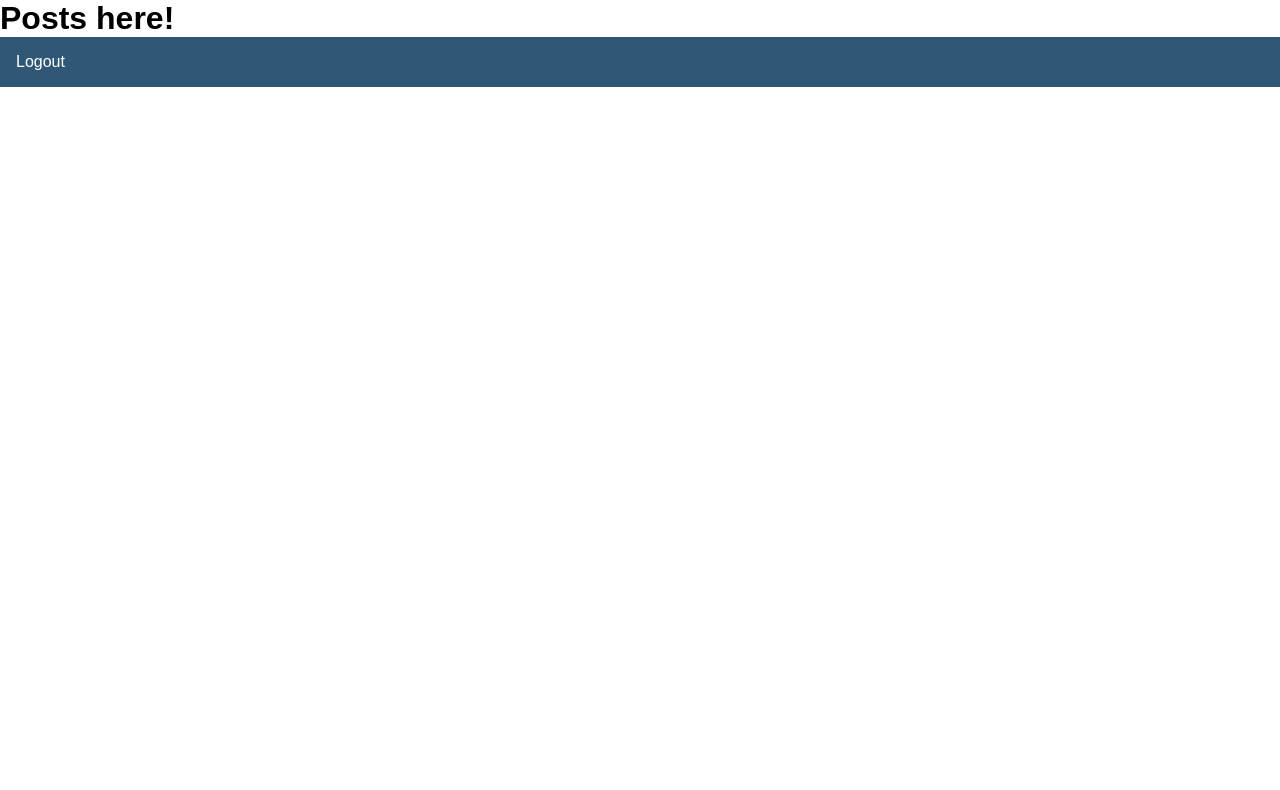
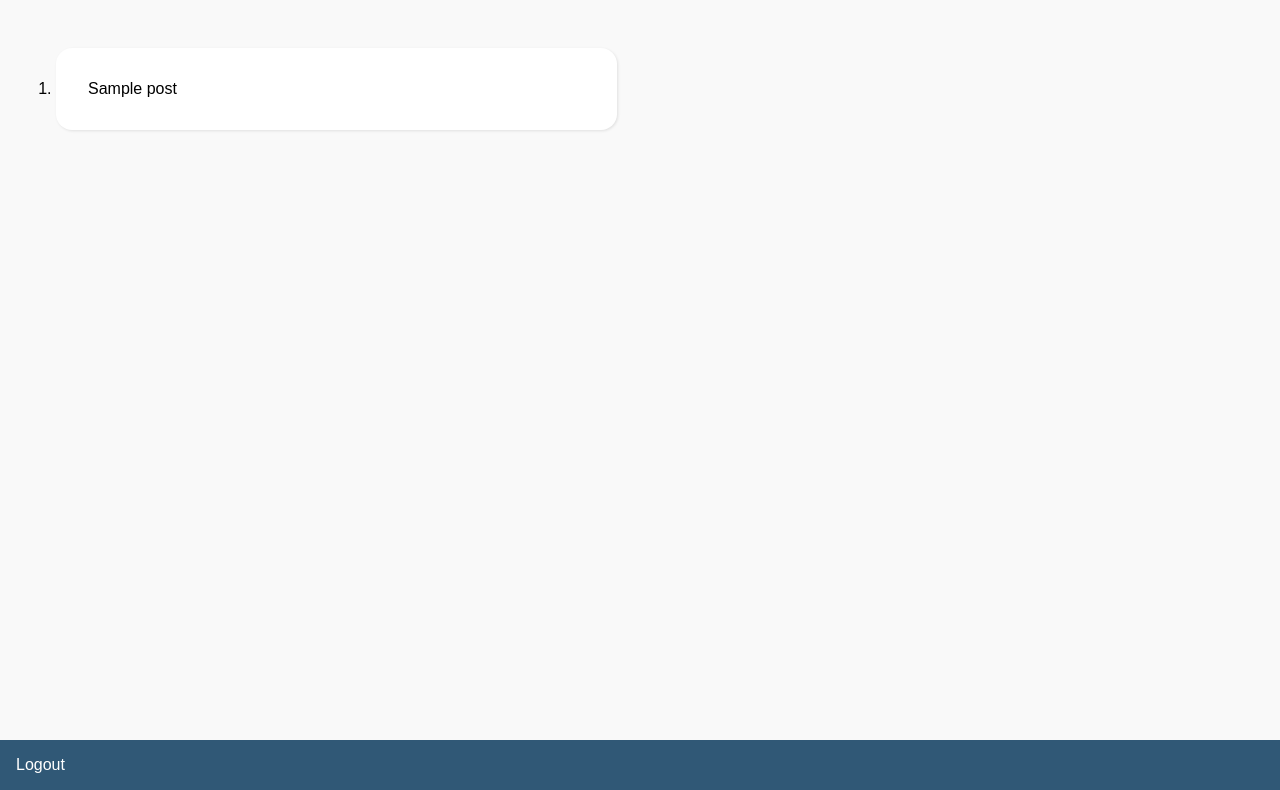
Before and after one commit to tian2992/afinidata-content-manager, a Django app: page /posts/ in a window 1280 px wide. Shown: the part 60-850 px from the top of the page. Before the commit the page ends 147 px from the top, so only its background shows below. Run offline with Django 3.2, Linux system fonts and the light colour scheme; a user stored in the database is signed in; tables that the repository leaves empty hold one stand-in row (values such as "Sample post"); parts of the project's set-up code (start-up, migrations or seed data) failed here and were passed over.

Commit message:
Create post list with pagination

```diff
--- a/posts/templates/posts/index.html
+++ b/posts/templates/posts/index.html
@@ -3,5 +3,41 @@
 {% block title %}Afinidata{% endblock %}
 
 {% block content %}
-    <h1>Posts here!</h1>
+    <section class="post-list">
+        <div class="container">
+            <div>
+                <ol style="display: flex; justify-content: space-between; flex-wrap: wrap">
+                    {% for post in posts %}
+                        <li>
+                            <article class="panel">
+                                {{ post.name }}
+                            </article>
+                        </li>
+                    {% endfor %}
+                </ol>
+            </div>
+
+            {% if is_paginated %}
+              <ul class="pagination">
+                {% if page_obj.has_previous %}
+                  <li><a href="?page={{ page_obj.previous_page_number }}&{{ parameters }}">&laquo;</a></li>
+                {% else %}
+                  <li class="disabled"><span>&laquo;</span></li>
+                {% endif %}
+                {% for i in paginator.page_range %}
+                  {% if page_obj.number == i %}
+                    <li class="active"><span>{{ i }} <span class="sr-only">(current)</span></span></li>
+                  {% else %}
+                    <li><a href="?page={{ i }}&{{ parameters }}">{{ i }}</a></li>
+                  {% endif %}
+                {% endfor %}
+                {% if page_obj.has_next %}
+                  <li><a href="?page={{ page_obj.next_page_number }}&{{ parameters }}">&raquo;</a></li>
+                {% else %}
+                  <li class="disabled"><span>&raquo;</span></li>
+                {% endif %}
+              </ul>
+            {% endif %}
+        </div>
+    </section>
 {% endblock %}
--- a/posts/views.py
+++ b/posts/views.py
@@ -20,8 +20,14 @@ import pytz
 import requests
 
 
-class HomeView(TemplateView):
+class HomeView(LoginRequiredMixin, ListView):
     template_name = 'posts/index.html'
+    model = Post
+    context_object_name = 'posts'
+    paginate_by = 10
+    login_url = '/admin/login/'
+    redirect_field_name = 'redirect_to'
+
 
 
 def post(request, id):
```
